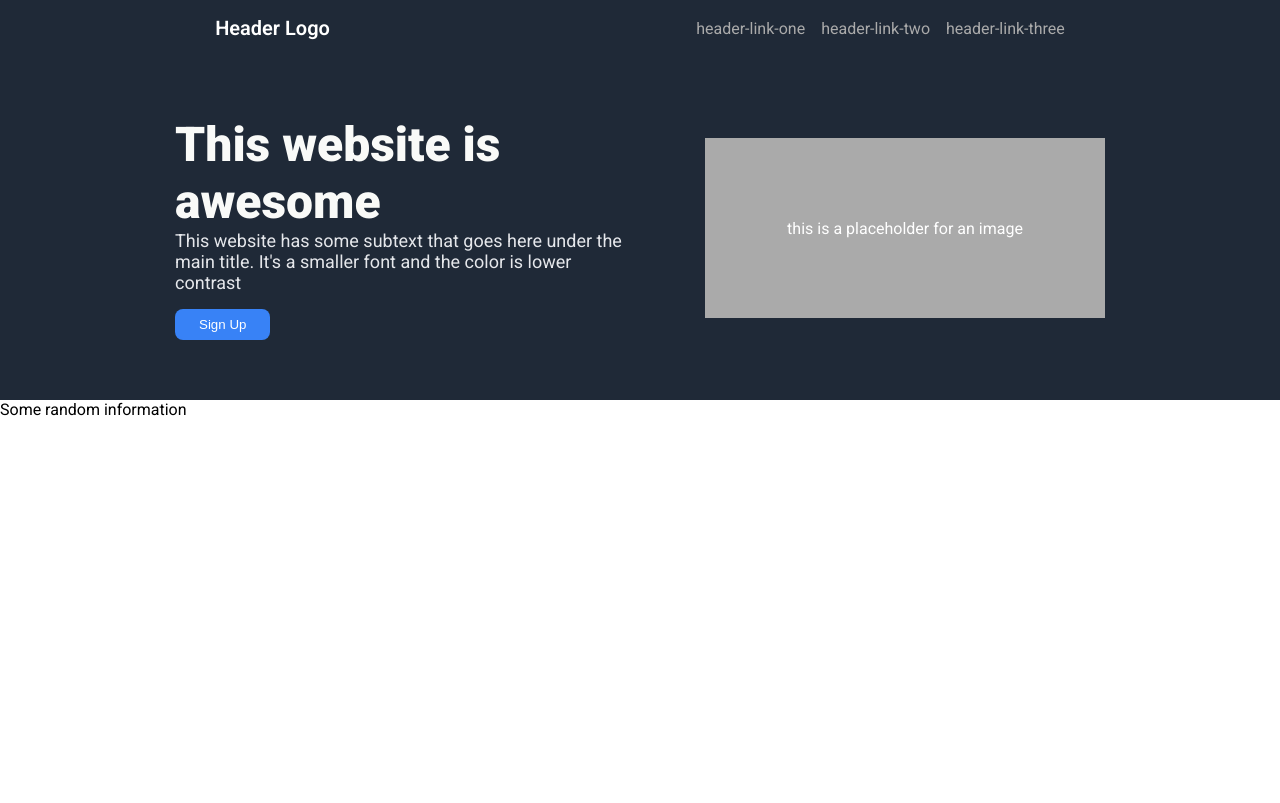
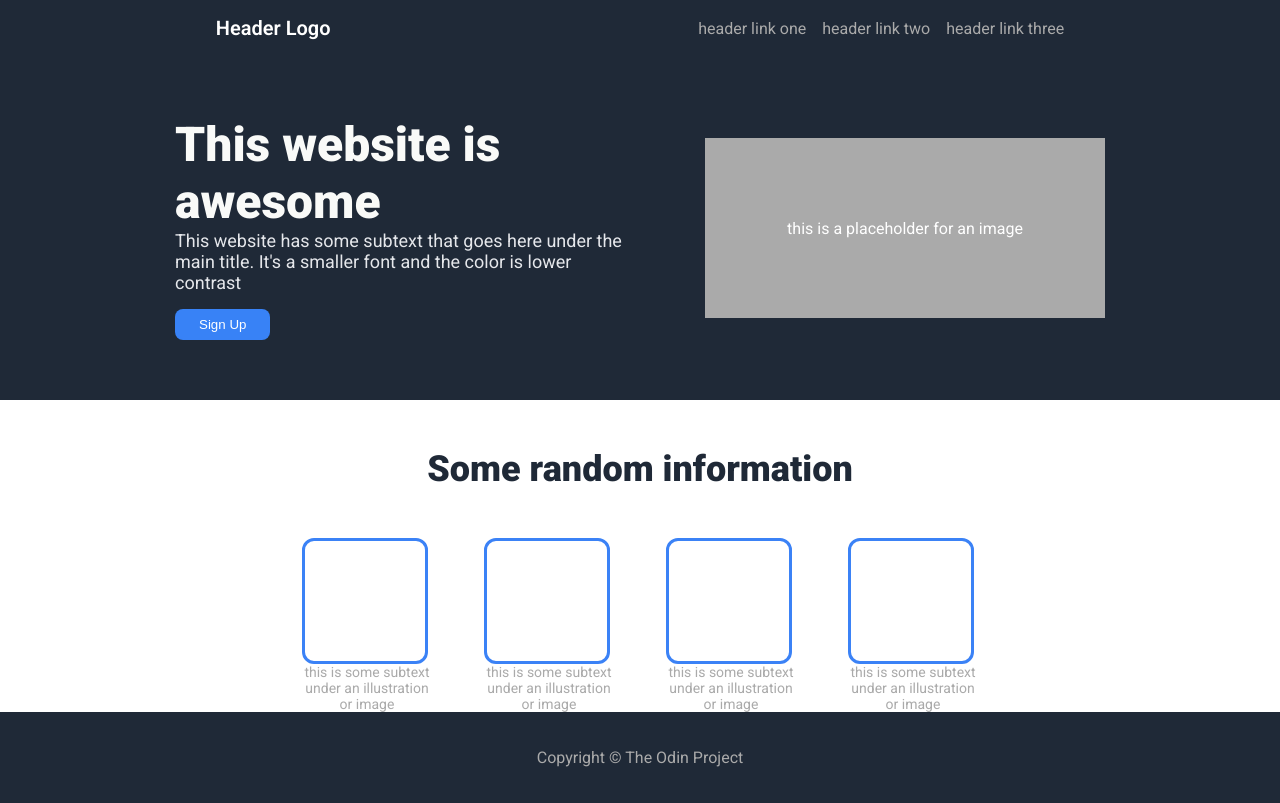
Before and after one commit to JavaX-opy/landing-page, a plain HTML site: page index.html in a window 1280 px wide. Drawn offline with Linux system fonts and the light colour scheme.

Commit message:
Add footer and edit the padding and margin of the entire webpage so it looks nicer

```diff
--- a/index.html
+++ b/index.html
@@ -18,9 +18,9 @@
         </div>
         <div class="right">
             <ul class="links">
-                <li><a href="https://google.com"></header->header-link-one</a></li>
-          <li><a href="https://google.com">header-link-two</a></li>
-          <li><a href="https://google.com">header-link-three</a></li>
+                <li><a href="https://google.com"></header->header link one</a></li>
+          <li><a href="https://google.com">header link two</a></li>
+          <li><a href="https://google.com">header link three</a></li>
             </ul>
         </div>
     </div>
@@ -38,8 +38,24 @@
 
     <div class="container">
         <div class="info">
-            <img
+            <div class="image"></div>
+            <div class="text">this is some subtext under an illustration or image</div>
         </div>
+        <div class="info">
+            <div class="image"></div>
+            <div class="text">this is some subtext under an illustration or image</div>
+        </div>
+        <div class="info">
+            <div class="image"></div>
+            <div class="text">this is some subtext under an illustration or image</div>
+        </div>
+        <div class="info">
+            <div class="image"></div>
+            <div class="text">this is some subtext under an illustration or image</div>
+        </div>
+    </div>
+    <div class="footer">
+        Copyright &copy; The Odin Project
     </div>
 </body>
 </html>
--- a/style.css
+++ b/style.css
@@ -75,3 +75,43 @@ a {
     font-size: 20px;
     font-weight: 600;
 }
+
+.title {
+    margin-bottom: 32px;
+    text-align: center;
+    font-size: 36px;
+    color: #1F2937;
+    font-weight: 900;
+    margin: 48px 0;
+}
+
+.container {
+    display: flex;
+    justify-content: center;
+    gap: 52px;
+}
+
+.info {
+    max-width: 200px;
+}
+
+.text {
+    width: 130px;
+    text-align: center;
+    font-size: 14px;
+    color: #aaa;
+}
+
+.image {
+    width: 120px;
+    height: 120px;
+    border: 3px solid #3b82f6;
+    border-radius: 12px;
+}
+
+.footer {
+    text-align: center;
+    background-color: #1F2937;
+    color: #aaa;
+    padding: 36px 0;
+}
```
